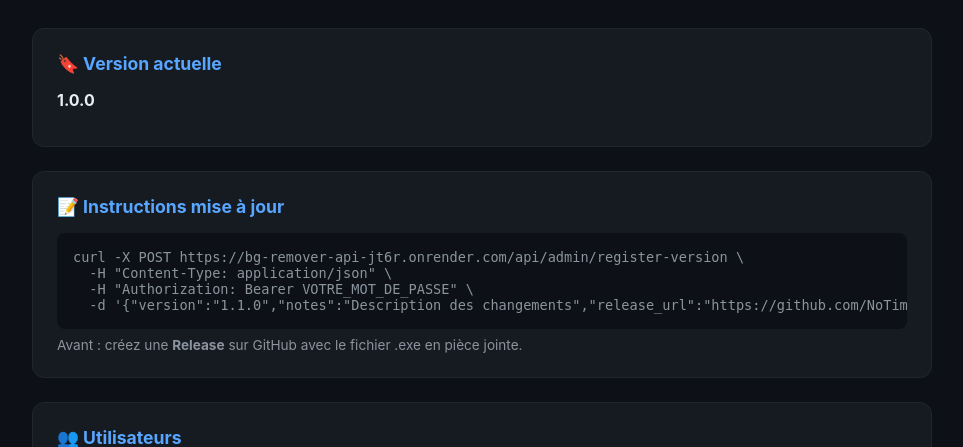
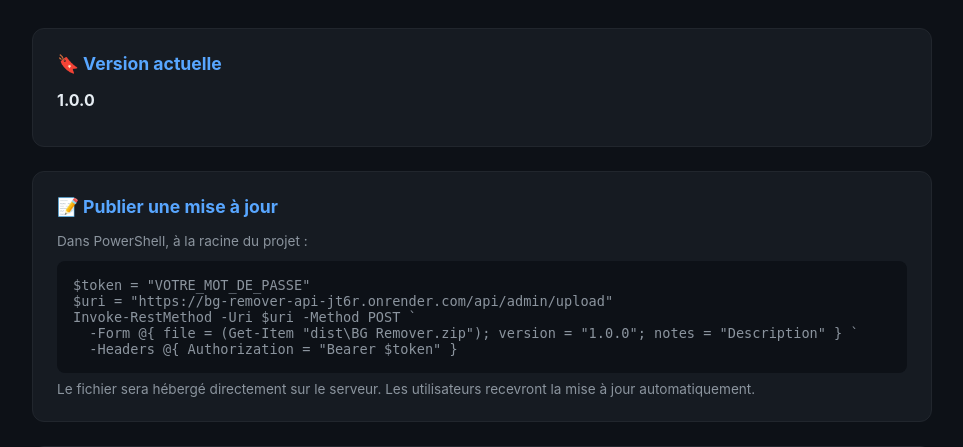
Before and after one commit to NoTime667-Lang/bg-remover-server, a Flask app: page /admin in a window 1280 px wide. Shown: the part 232-679 px from the top of the page, without its empty margins (158-1121 px from the left). Run offline with Flask 3, Linux system fonts and the light colour scheme; the visitor is signed in with stand-in values (Sample User, id 1); parts of the project's set-up code (start-up, migrations or seed data) failed here and were passed over.

Commit message:
Add file upload API, simpler update flow

```diff
--- a/app.py
+++ b/app.py
@@ -12,8 +12,8 @@
 DATA_DIR = os.path.join(os.path.dirname(__file__), "data")
 INSTALLS_FILE = os.path.join(DATA_DIR, "installs.json")
 VERSIONS_FILE = os.path.join(DATA_DIR, "versions.json")
-# Updates hosted on GitHub Releases (Render has ephemeral storage)
-GITHUB_REPO = os.environ.get("GITHUB_REPO", "NoTime667-Lang/bg-remover-server")
+# Updates hosted locally (uploaded via admin API)
+UPLOAD_DIR = os.path.join(DATA_DIR, "uploads")
 
 os.makedirs(DATA_DIR, exist_ok=True)
 os.makedirs(UPDATES_DIR, exist_ok=True)
@@ -161,10 +161,15 @@
     versions = _load_versions()
     if version not in versions.get("versions", {}):
         return jsonify({"error": "Version not found"}), 404
-    release_url = versions["versions"][version].get("release_url")
-    if release_url:
-        return redirect(release_url)
-    return jsonify({"error": "Download URL not configured for this version"}), 404
+    info = versions["versions"][version]
+    fname = info.get("filename", f"BG Remover {version}.zip")
+    fpath = os.path.join(UPLOAD_DIR, fname)
+    if not os.path.exists(fpath):
+        # Fallback to release_url if configured
+        if info.get("release_url"):
+            return redirect(info["release_url"])
+        return jsonify({"error": "File not uploaded yet"}), 404
+    return send_file(fpath, as_attachment=True, download_name=fname)
 
 
 # ── Admin API ──
@@ -183,15 +188,52 @@
 
     versions = _load_versions()
     versions["latest"] = version
+    existing = versions["versions"].get(version, {})
     versions["versions"][version] = {
         "notes": notes,
-        "release_url": data.get("release_url", ""),
+        "release_url": data.get("release_url", existing.get("release_url", "")),
+        "filename": data.get("filename", existing.get("filename", f"BG Remover {version}.zip")),
         "released": datetime.now(timezone.utc).isoformat(),
     }
     _save_versions(versions)
     return jsonify({"ok": True})
 
 
+@app.route("/api/admin/upload", methods=["POST"])
+def upload_file():
+    auth = request.headers.get("Authorization", "")
+    if auth != f"Bearer {ADMIN_PASSWORD}":
+        return jsonify({"error": "Unauthorized"}), 401
+
+    if "file" not in request.files:
+        return jsonify({"error": "No file provided"}), 400
+
+    f = request.files["file"]
+    version = request.form.get("version", "")
+    notes = request.form.get("notes", "")
+
+    if not version:
+        return jsonify({"error": "version required"}), 400
+
+    os.makedirs(UPLOAD_DIR, exist_ok=True)
+    fname = f"BG Remover {version}.zip"
+    fpath = os.path.join(UPLOAD_DIR, fname)
+    f.save(fpath)
+
+    # Register version
+    versions = _load_versions()
+    versions["latest"] = version
+    versions["versions"][version] = {
+        "notes": notes,
+        "release_url": "",
+        "filename": fname,
+        "released": datetime.now(timezone.utc).isoformat(),
+    }
+    _save_versions(versions)
+
+    return jsonify({"ok": True, "version": version, "size": os.path.getsize(fpath)})
+
+
 if __name__ == "__main__":
     port = int(os.environ.get("PORT", 5000))
     app.run(host="0.0.0.0", port=port, debug=True)
--- a/templates/admin.html
+++ b/templates/admin.html
@@ -71,13 +71,15 @@
   </div>
 
   <div class="section">
-    <h2>&#x1F4DD; Instructions mise &#xE0; jour</h2>
-    <pre style="background:#0d1117; padding:16px; border-radius:8px; font-size:0.85rem; overflow-x:auto; color:#8b949e;">curl -X POST https://bg-remover-api-jt6r.onrender.com/api/admin/register-version \
-  -H "Content-Type: application/json" \
-  -H "Authorization: Bearer VOTRE_MOT_DE_PASSE" \
-  -d '{"version":"1.1.0","notes":"Description des changements","release_url":"https://github.com/NoTime667-Lang/bg-remover-server/releases/download/v1.1.0/BG.Remover.1.1.0.exe"}'</pre>
+    <h2>&#x1F4DD; Publier une mise &#xE0; jour</h2>
+    <p style="color:#8b949e; font-size:0.85rem; margin-bottom:12px;">Dans PowerShell, &#xE0; la racine du projet :</p>
+    <pre style="background:#0d1117; padding:16px; border-radius:8px; font-size:0.85rem; overflow-x:auto; color:#8b949e;">$token = "VOTRE_MOT_DE_PASSE"
+$uri = "https://bg-remover-api-jt6r.onrender.com/api/admin/upload"
+Invoke-RestMethod -Uri $uri -Method POST `
+  -Form @{ file = (Get-Item "dist\BG Remover.zip"); version = "1.0.0"; notes = "Description" } `
+  -Headers @{ Authorization = "Bearer $token" }</pre>
     <p style="color:#8b949e; font-size:0.85rem; margin-top:8px;">
-      Avant : cr&#xE9;ez une <strong>Release</strong> sur GitHub avec le fichier .exe en pi&#xE8;ce jointe.
+      Le fichier sera h&#xE9;berg&#xE9; directement sur le serveur. Les utilisateurs recevront la mise &#xE0; jour automatiquement.
     </p>
   </div>
 
```
